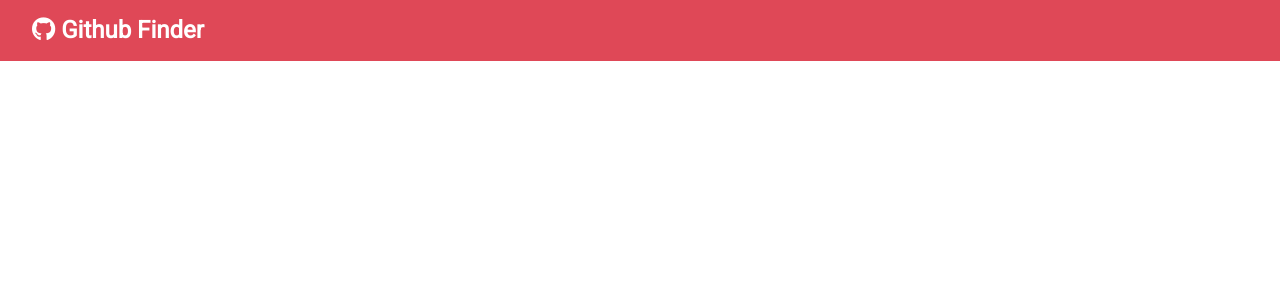
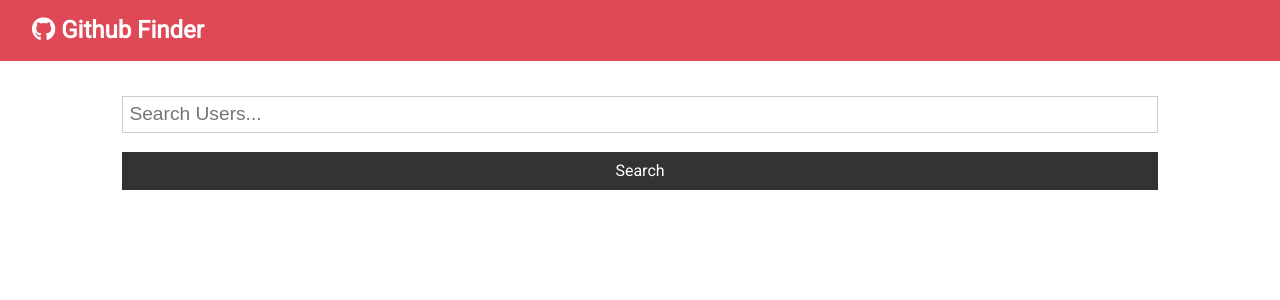
Before and after one commit to dzhambov/GitHub-Finder, a React (Create React App) app: page / in a window 1280 px wide. Shown: the top 300 px of the page. Built offline with nearby package versions, Linux system fonts and the light colour scheme; no server answers.

Commit message:
add search component.

```diff
--- a/src/App.js
+++ b/src/App.js
@@ -1,6 +1,7 @@
 import React, { Component } from 'react';
 import Navbar from './components/layout/Navbar';
 import Users from './components/users/Users';
+import Search from './components/users/Search';
 import axios from 'axios';
 import './App.css';
 
@@ -24,6 +25,7 @@ class App extends Component {
       <div className="App">
         <Navbar />
         <div className='container'>
+          <Search />
           <Users loading={this.state.loadign} users={this.state.users} />
         </div>
       </div>
--- /dev/null
+++ b/src/components/users/Search.js
@@ -0,0 +1,30 @@
+import React, { Component } from 'react'
+
+export class Search extends Component {
+  state = {
+    text: '',
+  };
+
+  onChange = (e) => {
+    this.setState({ text: e.target.value});
+  };
+
+  render() {
+    return (
+      <div>
+        <form className="form">
+          <input
+          type="text"
+          name="text"
+          placeholder="Search Users..."
+          value={this.state.text}
+          onChange={this.onChange}
+          />
+          <input type="submit" value="Search" className="btn btn-dark btn-block"/>
+        </form>
+      </div>
+    )
+  }
+}
+
+export default Search
--- a/src/components/users/Users.js
+++ b/src/components/users/Users.js
@@ -20,7 +20,7 @@ const Users = ({users, loading}) => {
 
 Users.propTypes = {
   users: PropTypes.array.isRequired,
-  loading: PropTypes.bool.isRequired,
+  loading: PropTypes.bool.isRequired
 }
 
 const userStyle = {
```
Also changed, not shown: 1 other file (tests, documents, lock files or other folders).
